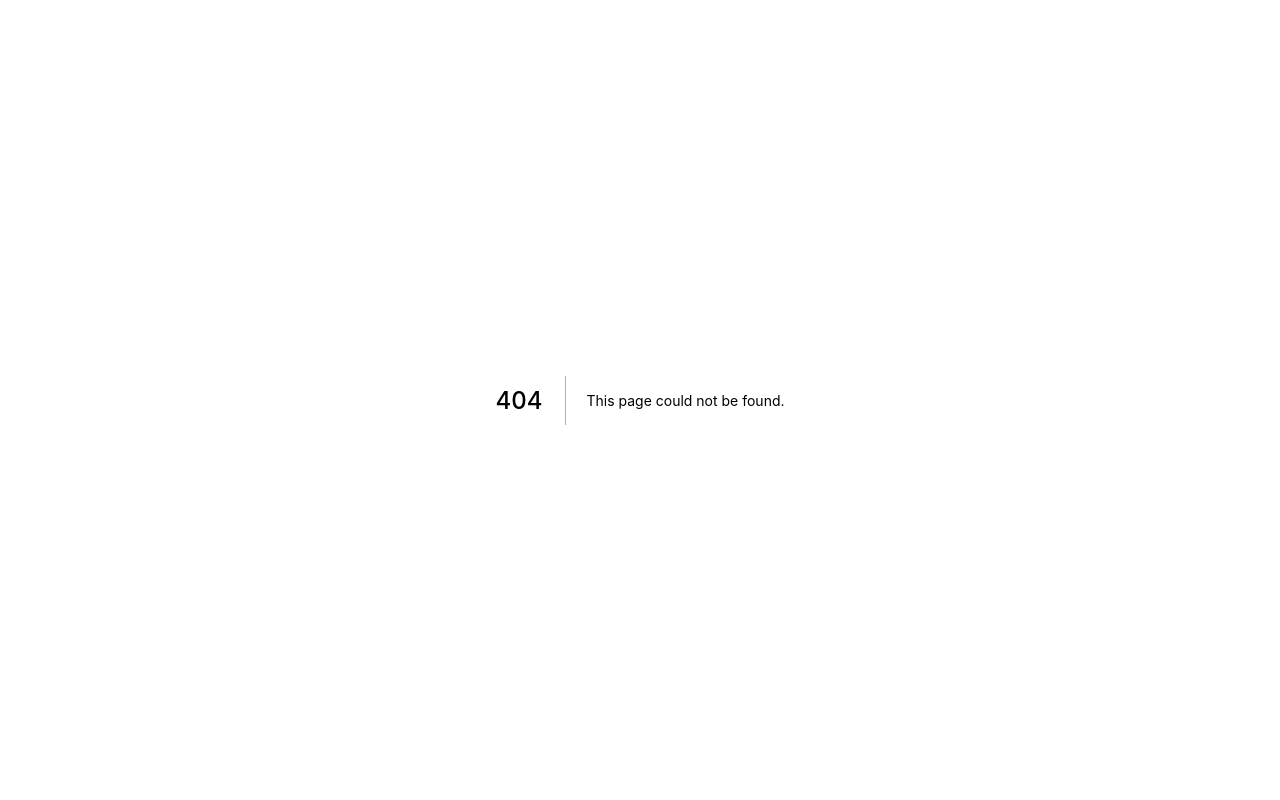
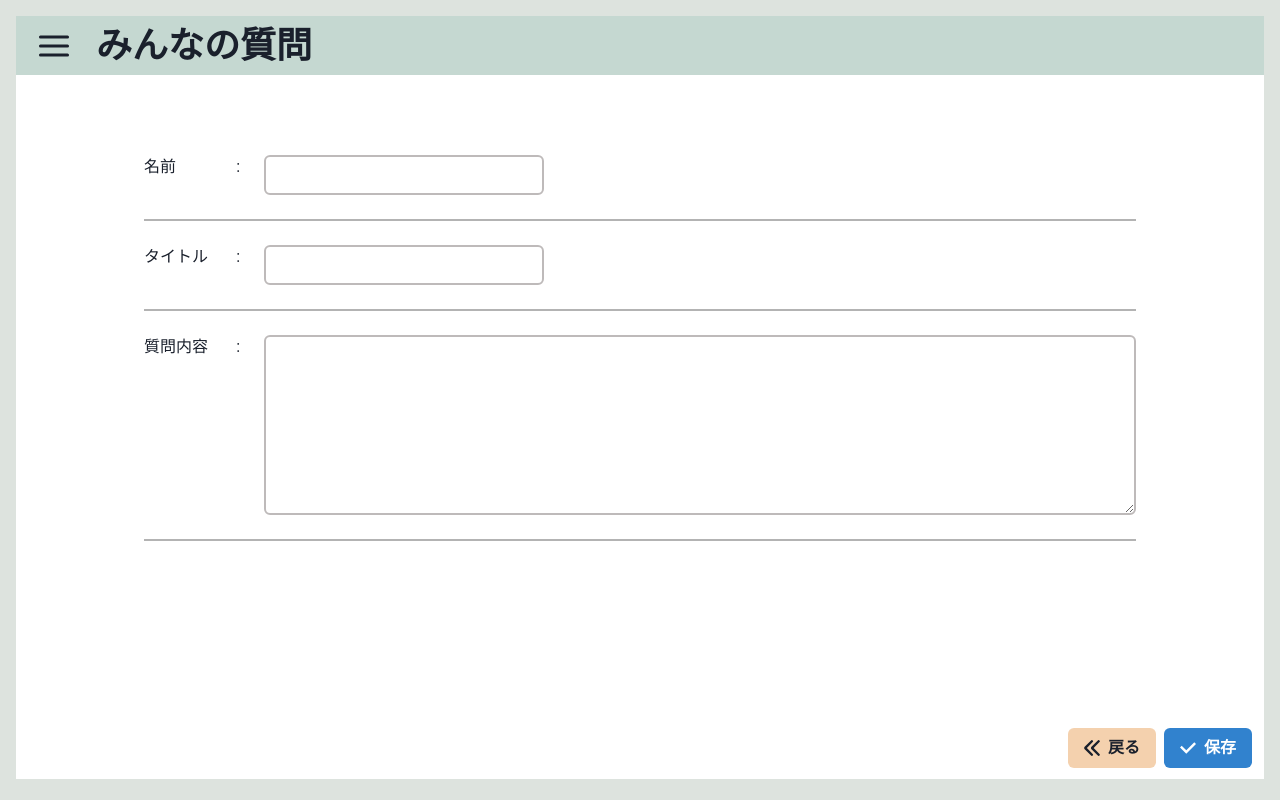
Before and after one commit to Oshu2228/anyone_question, a Next.js app: page /posting in a window 1280 px wide. Before the commit this address had no page. Built offline with nearby package versions, Linux system fonts and the light colour scheme.

Commit message:
#3 [UI]投稿作成画面の作成

```diff
--- /dev/null
+++ b/pages/posting.js
@@ -0,0 +1,196 @@
+import {
+  AddIcon,
+  ArrowLeftIcon,
+  CheckIcon,
+  EditIcon,
+  HamburgerIcon,
+} from "@chakra-ui/icons";
+import {
+  Box,
+  Button,
+  Container,
+  Divider,
+  Drawer,
+  DrawerBody,
+  DrawerCloseButton,
+  DrawerContent,
+  DrawerFooter,
+  DrawerHeader,
+  DrawerOverlay,
+  Flex,
+  FormControl,
+  FormLabel,
+  Heading,
+  Input,
+  Select,
+  Spacer,
+  Stack,
+  Text,
+  Textarea,
+  useDisclosure,
+} from "@chakra-ui/react";
+import { Avatar } from "@chakra-ui/react";
+import Head from "next/head";
+import React, { useRef } from "react";
+import Router from "next/router";
+
+const handler = (path) => {
+  Router.push(path);
+};
+
+const user = () => {
+  const { isOpen, onOpen, onClose } = useDisclosure();
+  const btnRef = useRef();
+
+  return (
+    <>
+      <Head>
+        <title>みんなの質問</title>
+        <meta name="description" content="Generated by create next app" />
+      </Head>
+
+      <Container
+        h="100vh"
+        minH="100%"
+        maxW="100%"
+        bg="#DDE3DE"
+        m="0"
+        padding="1rem"
+      >
+        <Heading pt="2" pb="2" pl="5" bg="#C5D8D1">
+          <Flex alignItems="center">
+            {/* エラー文
+           Warning: Received `true` for a non-boolean attribute `t`. */}
+            <HamburgerIcon ref={btnRef} onClick={onOpen} mr="24px" />
+
+            <Drawer
+              isOpen={isOpen}
+              placement="left"
+              onClose={onClose}
+              finalFocusRef={btnRef}
+            >
+              <DrawerOverlay />
+              <DrawerContent>
+                <DrawerCloseButton />
+                <DrawerHeader>Your account</DrawerHeader>
+
+                <DrawerBody>
+                  <Flex mb="24px" alignItems="center">
+                    <Avatar src="https://bit.ly/broken-link" mr="8px" />
+                    <Text>リヴァイ</Text>
+                  </Flex>
+
+                  <Flex alignItems="center">
+                    <AddIcon mr="8px" />
+                    <Text lineHeight="48px">質問を作成</Text>
+                  </Flex>
+
+                  <Flex alignItems="center" mb="16px">
+                    <EditIcon mr="8px" />
+                    <Text lineHeight="48px">作成した質問を編集</Text>
+                  </Flex>
+                  <Box textAlign="center">
+                    <Button mt="40px" colorScheme="red" t>
+                      Log Out
+                    </Button>
+                  </Box>
+                </DrawerBody>
+
+                <DrawerFooter>
+                  <Button variant="outline" mr={3} onClick={onClose}>
+                    Cancel
+                  </Button>
+                </DrawerFooter>
+              </DrawerContent>
+            </Drawer>
+            <Text>みんなの質問</Text>
+          </Flex>
+        </Heading>
+
+        <Container minH="calc(100% - 64px)" maxW="100%" bg="white" padding="5">
+          <form>
+            <Container py={["20px", "60px"]} maxW="container.lg">
+              <Stack spacing={[2, 6]}>
+                <FormControl>
+                  <Flex direction={["column", "row"]}>
+                    <Flex minW={24} width={24}>
+                      <FormLabel>名前</FormLabel>
+                      <Spacer />
+                      <Box>:</Box>
+                    </Flex>
+                    <Box>
+                      <Input
+                        ml={[0, 6]}
+                        borderColor="#bebaba"
+                        borderWidth="2px"
+                      />
+                    </Box>
+                  </Flex>
+                </FormControl>
+                <Divider borderColor="gray" borderBottomWidth="2px" />
+                <FormControl>
+                  <Flex direction={["column", "row"]}>
+                    <Flex minW={24} width={24}>
+                      <FormLabel>タイトル</FormLabel>
+                      <Spacer />
+                      <Box>:</Box>
+                    </Flex>
+                    <Box>
+                      <Input
+                        ml={[0, 6]}
+                        borderColor="#bebaba"
+                        borderWidth="2px"
+                      />
+                    </Box>
+                  </Flex>
+                </FormControl>
+                <Divider borderColor="gray" borderBottomWidth="2px" />
+                <FormControl>
+                  <Flex minH={44} direction={["column", "row"]}>
+                    <Flex minW={24} width={24}>
+                      <FormLabel>質問内容</FormLabel>
+                      <Spacer />
+                      <Box>:</Box>
+                    </Flex>
+                    <Textarea
+                      ml={[0, 6]}
+                      borderColor="#bebaba"
+                      borderWidth="2px"
+                      h="180px"
+                    />
+                  </Flex>
+                </FormControl>
+                <Divider borderColor="gray" borderBottomWidth="2px" />
+
+              </Stack>
+            </Container>
+            <Spacer />
+            <Box pos="absolute" bottom="8" right="0">
+              <Button
+                background="#F4D1AE"
+                _hover={{ opacity: "0.8" }}
+                onClick={() => handler("/user")}
+                mr="2"
+              >
+                <ArrowLeftIcon mr="2" />
+                戻る
+              </Button>
+              <Button
+                colorScheme="blue"
+                color="#FFFFFF"
+                mr="28px"
+                type="submit"
+                onClick={() => handler("/user")}
+              >
+                <CheckIcon mr="2" />
+                保存
+              </Button>
+            </Box>
+          </form>
+        </Container>
+      </Container>
+    </>
+  );
+};
+
+export default user;
```
Also changed, not shown: pages/user.js (+7 -2 lines).
